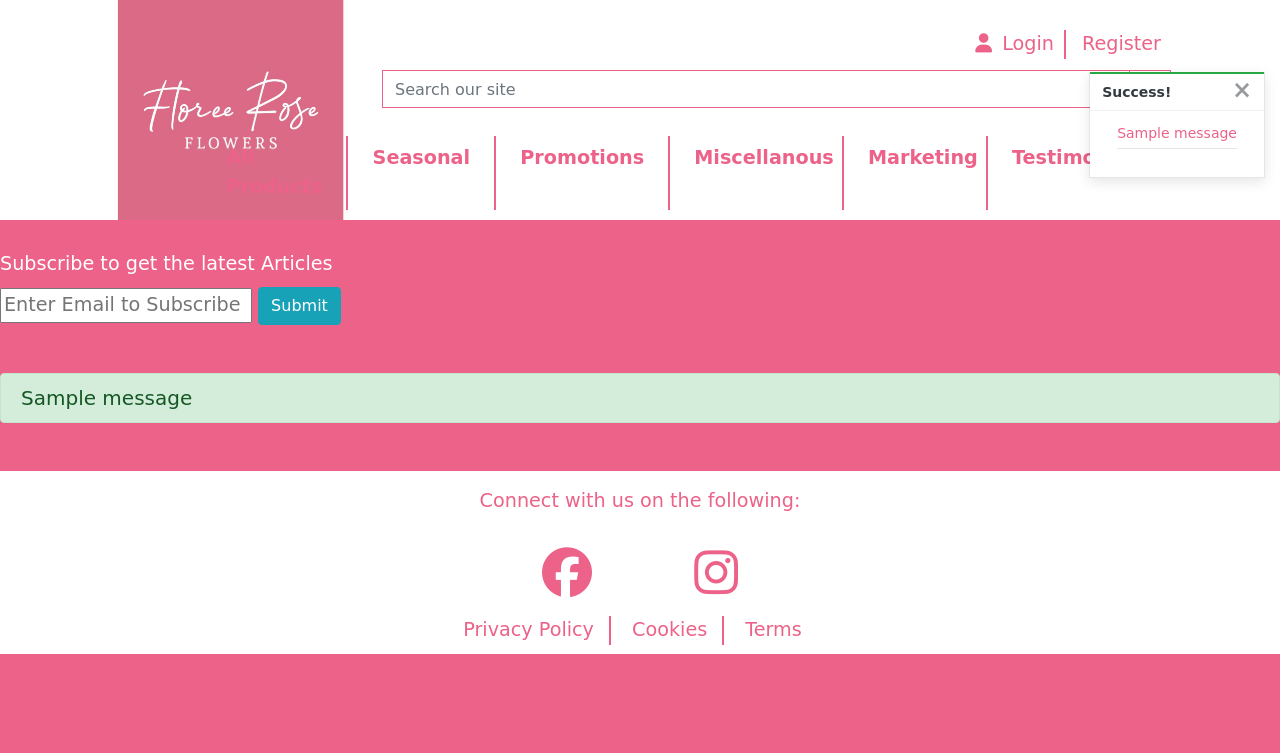
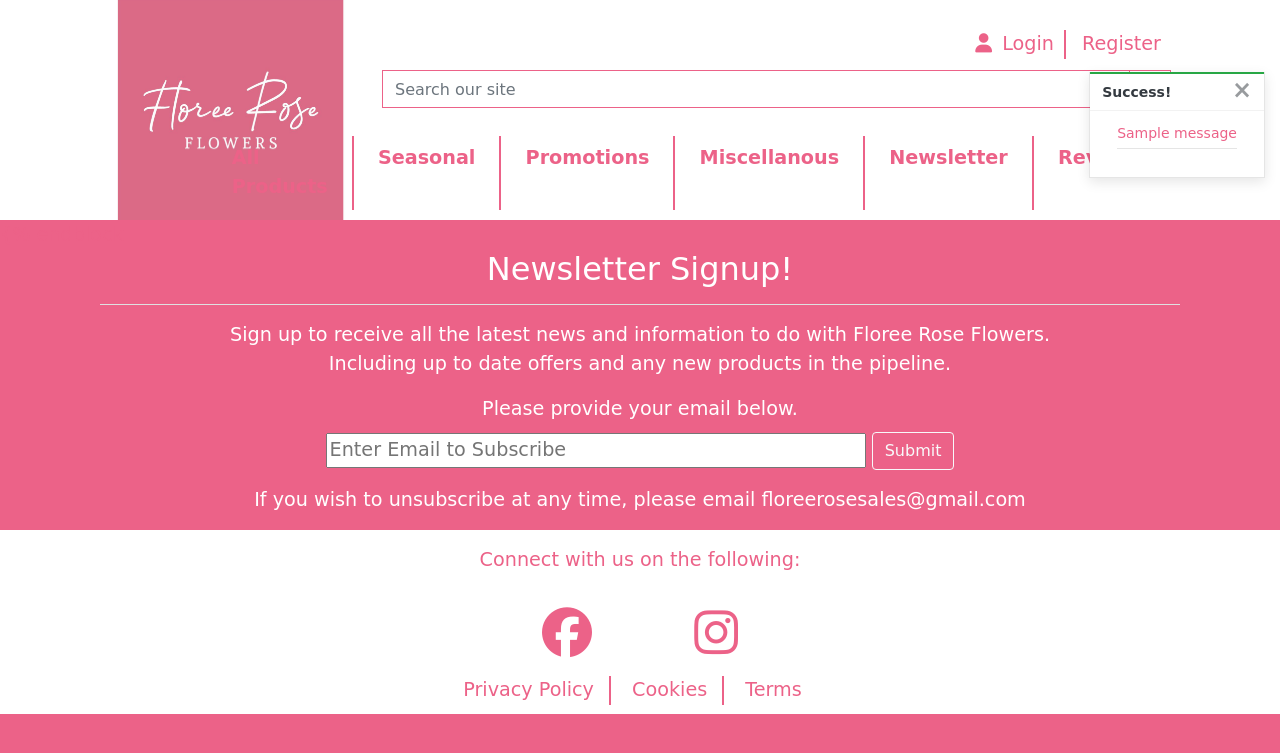
Before and after one commit to benamos216/PP5, a Django app: page /marketing/ in a window 1280 px wide. Shown: the top 753 px of the page. Run offline with Django 3.2, Linux system fonts and the light colour scheme; tables that the repository leaves empty hold one stand-in row (values such as "Sample post"); one stand-in notice (Sample message) is shown; some libraries are stand-ins or nearby versions; some web fonts are replaced.

Commit message:
finished newsletter api

```diff
--- a/basket/templates/basket/basket.html
+++ b/basket/templates/basket/basket.html
@@ -100,9 +100,9 @@
                     </div>
                 </div>
                 <div class="mb-3">
-                    <a href="{% url 'stocks' %}" class="btn btn-outline-light rounded-1 btn-lg">
+                    <a href="{% url 'stocks' %}" class="btn btn-outline-light stock-link rounded-1 btn-lg">
                         <span class="icon">
-                            <i class="fas fa-chevron-left"></i>
+                            <i class="fas fa-chevron-left text-white"></i>
                         </span>
                         <span class="text-uppercase">Keep Shopping</span>
                     </a>
--- a/checkout/templates/checkout/checkout.html
+++ b/checkout/templates/checkout/checkout.html
@@ -96,13 +96,13 @@
                     </fieldset>
 
                     <div class="submit-button text-right mt-5 mb-2">
-                        <a href="{% url 'view_basket' %}" class="btn btn-outline-light rounded-1">
+                        <a href="{% url 'view_basket' %}" class="btn btn-outline-light rounded-1 stock-link">
                             <span class="text-white">
                                 <i class="fas fa-chevron-left"></i>
                             </span>
                             <span class="font-weight-bold">Adjust Bag</span>
                         </a>
-                        <button id="submit-button" class="btn btn-outline-light rounded-1">
+                        <button id="submit-button" class="btn btn-outline-light rounded-1 stock-link">
                             <span class="font-weight-bold">Complete Order</span>
                             <span class="text-white">
                                 <i class="fas fa-lock"></i>
--- a/checkout/templates/checkout/checkout_success.html
+++ b/checkout/templates/checkout/checkout_success.html
@@ -180,7 +180,7 @@
             {% else %}
                 <a href="{% url 'stocks' %}" class="btn btn-outline-light rounded-1 stock-link my-2">
                     <span class="icon mr-2">
-                        <i class="fas fa-gifts"></i>
+                        <i class="fas fa-gifts text-white"></i>
                     </span>
                     <span class="text-uppercase">Now check out the latest deals!</span>
                 </a>
--- a/floree_rose/settings.py
+++ b/floree_rose/settings.py
@@ -175,6 +175,10 @@ STRIPE_PUBLIC_KEY = os.environ.get('STRIPE_PUBLIC_KEY', '')
 STRIPE_SECRET_KEY = os.environ.get('STRIPE_SECRET_KEY', '')
 STRIPE_WH_SECERT = os.environ.get('STRIPE_WH_SECRET', '')
 
+# MAILCHIMP CREDENTIALS
+MAILCHIMP_API_KEY = "884f81650371aca330b3b298990542de-us21"
+MAILCHIMP_DATA_CENTER = "us21"
+MAILCHIMP_EMAIL_LIST_ID = "9202c99111"
 
 # Default primary key field type
 # https://docs.djangoproject.com/en/3.2/ref/settings/#default-auto-field
--- a/marketing/templates/marketing/signupform.html
+++ b/marketing/templates/marketing/signupform.html
@@ -4,25 +4,29 @@
 {% block content %}
 
 {% endblock   <!--Email subscription Form -->
-    <form method="post" action="{% url 'subscription' %}">
-      {% csrf_token %}
-
-      <div class="form-group">
-        <label>Subscribe to get the latest Articles</label> <br>
-        <input type="email" name="email" placeholder="Enter Email to Subscribe">
-        <button class="btn btn-info" type="submit">Submit</button>
+  <div class="container text-white">
+    <div class="row">
+      <div class="col-12 text-center">
+        <h2>Newsletter Signup!</h2>
+        <hr class="bg-light">
+        <p>Sign up to receive all the latest news and information to do with Floree Rose Flowers.<br>
+          Including up to date offers and any new products in the pipeline.<br>
+        </p>
       </div>
 
-    </form>
+        <div class="col-12 text-center">
+          <form method="post" action="{% url 'subscription' %}">
+            {% csrf_token %}
 
-    <!-- message if email is sent -->
-  {% if messages %}
-    {% for message in messages %}
-      <div class="my-5 alert alert-success">
-        <h5 class="m-0">
-            {{ message }}
-        </h5>
-      </div>
-    {% endfor %}
-  {% endif %}
+            <div class="form-group">
+              <label>Please provide your email below.</label> <br>
+              <input type="email" name="email" placeholder="Enter Email to Subscribe" class="w-50">
+              <button class="btn btn-outline-light rounded-1 stock-link" type="submit">Submit</button>
+            </div>
+            <p>If you wish to unsubscribe at any time, please email floreerosesales@gmail.com</p>
+          </form>
+        </div>
+
+    </div>
+  </div>
   {% endblock %}
--- a/marketing/views.py
+++ b/marketing/views.py
@@ -1,11 +1,47 @@
-from django.shortcuts import render
+from django.shortcuts import render, HttpResponse
 from django.contrib import messages
 
+from django.conf import settings
+from mailchimp_marketing import Client
+from mailchimp_marketing.api_client import ApiClientError
 
+
+# Mailchimp Settings
+api_key = settings.MAILCHIMP_API_KEY
+server = settings.MAILCHIMP_DATA_CENTER
+list_id = settings.MAILCHIMP_EMAIL_LIST_ID
+
+
+# Subscription Logic
+def subscribe(email):
+    """
+     Contains code handling the communication to the mailchimp api
+     to create a contact/member in an audience/list.
+    """
+
+    mailchimp = Client()
+    mailchimp.set_config({
+        "api_key": api_key,
+        "server": server,
+    })
+
+    member_info = {
+        "email_address": email,
+        "status": "subscribed",
+    }
+
+    try:
+        response = mailchimp.lists.add_list_member(list_id, member_info)
+        print("response: {}".format(response))
+    except ApiClientError as error:
+        print("An exception occurred: {}".format(error.text))
+
+
+# Views here.
 def subscription(request):
     if request.method == "POST":
         email = request.POST['email']
-        print(email)
+        subscribe(email)                    # function to access mailchimp
         messages.success(request, "Email received. thank You! ") # message
 
     return render(request, "marketing/signupform.html")
--- a/profiles/templates/profiles/profile.html
+++ b/profiles/templates/profiles/profile.html
@@ -15,8 +15,11 @@
         <form class="mt-3" action="{% url 'profile' %}" method="POST" id="profile-update-form">
             {% csrf_token %}
             {{ form|crispy }}
-            <button class="btn btn-outline-light rounded-1 text-uppercase float-right stock-link">Update Information</button>
+            <button class="btn btn-outline-light rounded-1 float-right stock-link">Update Information</button>
         </form>
+        <div>
+            <a href="{% url 'account_change_password' %}" class="text-white stock-link btn btn-outline-light rounded-1">Change Password</a>
+        </div>
     </div>
     <div class="col-12 col-lg-6">
         <p class="text-white">Order History</p>
--- a/requirements.txt
+++ b/requirements.txt
@@ -4,6 +4,7 @@ Django==3.2
 django-allauth==0.41.0
 django-crispy-forms==1.14.0
 ldif3==3.1.1
+mailchimp-marketing==3.0.80
 oauthlib==3.2.2
 Pillow==9.4.0
 python-card-me==0.9.3
--- a/static/css/base.css
+++ b/static/css/base.css
@@ -266,8 +266,9 @@ header {
 }
 
 .stock-link:hover {
-    color: #62ECC6 !important;
+    color: #ec6288 !important;
     text-decoration: none !important;
+    background-color: black;
 }
 
 .sort-by-dropdown {
--- a/templates/allauth/account/email_confirm.html
+++ b/templates/allauth/account/email_confirm.html
@@ -17,7 +17,7 @@
 
 <form method="post" action="{% url 'account_confirm_email' confirmation.key %}">
 {% csrf_token %}
-    <button class="btn btn-outline-light btn-lg" type="submit">{% trans 'Confirm' %}</button>
+    <button class="btn btn-outline-light btn-lg rounded-1 stock-link" type="submit">{% trans 'Confirm' %}</button>
 </form>
 
 {% else %}
--- a/templates/allauth/account/login.html
+++ b/templates/allauth/account/login.html
@@ -40,7 +40,7 @@ for a {{ site_name }} account and sign in below:{% endblocktrans %}</p>
   <input type="hidden" name="{{ redirect_field_name }}" value="{{ redirect_field_value }}" />
   {% endif %}
   <a class="button secondaryAction" href="{% url 'account_reset_password' %}">{% trans "Forgot Password?" %}</a>
-  <button class="primaryAction btn btn-lg btn-outline-light" type="submit">{% trans "Sign In" %}</button>
+  <button class="primaryAction btn btn-lg btn-outline-light rounded-1 stock-link" type="submit">{% trans "Sign In" %}</button>
 </form>
 
 {% endblock %}
--- a/templates/allauth/account/logout.html
+++ b/templates/allauth/account/logout.html
@@ -14,7 +14,7 @@
   {% if redirect_field_value %}
   <input type="hidden" name="{{ redirect_field_name }}" value="{{ redirect_field_value }}"/>
   {% endif %}
-  <button class="btn btn-outline-light btn-lg" type="submit">{% trans 'Sign Out' %}</button>
+  <button class="btn btn-outline-light btn-lg rounded-1 stock-link" type="submit">{% trans 'Sign Out' %}</button>
 </form>
 
 
--- a/templates/allauth/account/password_change.html
+++ b/templates/allauth/account/password_change.html
@@ -10,6 +10,6 @@
     <form method="POST" action="{% url 'account_change_password' %}" class="password_change text-white">
         {% csrf_token %}
         {{ form|crispy }}
-        <button class="btn btn-outline-light btn-lg" type="submit" name="action">{% trans "Change Password" %}</button>
+        <button class="btn btn-outline-light btn-lg rounded-1 stock-link" type="submit" name="action">{% trans "Change Password" %}</button>
     </form>
 {% endblock %}
--- a/templates/allauth/account/signup.html
+++ b/templates/allauth/account/signup.html
@@ -15,7 +15,7 @@
   {% if redirect_field_value %}
   <input type="hidden" name="{{ redirect_field_name }}" value="{{ redirect_field_value }}" />
   {% endif %}
-  <button class="btn btn-outline-light btn-lg" type="submit">{% trans "Sign Up" %} &raquo;</button>
+  <button class="btn btn-outline-light btn-lg rounded-1 stock-link" type="submit">{% trans "Sign Up" %} &raquo;</button>
 </form>
 
 {% endblock %}
--- a/templates/includes/main-nav.html
+++ b/templates/includes/main-nav.html
@@ -136,7 +136,7 @@
                                         &nbsp;
                                     </div>
                                     <li class="nav-item dropdown vl">
-                                        <a class="font-weight-bold nav-link" href="#" id="misc-link" data-toggle="dropdown" aria-haspopup="true" aria-expanded="false">
+                                        <a class="font-weight-bold nav-link mr-3" href="#" id="misc-link" data-toggle="dropdown" aria-haspopup="true" aria-expanded="false">
                                             Miscellanous
                                         </a>
                                         <div class="dropdown-menu border-0" aria-labelledby="misc-link">
@@ -149,8 +149,8 @@
                                         &nbsp;
                                     </div>
                                     <li class="nav-item dropdown vl">
-                                        <a class="font-weight-bold nav-link" href="{% url 'subscription' %}">
-                                            Marketing
+                                        <a class="font-weight-bold nav-link mr-3" href="{% url 'subscription' %}">
+                                            Newsletter
                                         </a>
                                     </li>
                                     <div class="link divide">
@@ -158,7 +158,7 @@
                                     </div>
                                     <li class="nav-item dropdown vl">
                                         <a class="font-weight-bold nav-link" href="{% url 'review' %}">
-                                            Testimonials
+                                            Reviews
                                         </a>
                                     </li>
                                 </ul>
--- a/templates/includes/toasts/toast_success.html
+++ b/templates/includes/toasts/toast_success.html
@@ -39,7 +39,7 @@
                         Total:
                         <span class="float-right">£{{ total|floatformat:2 }}</span>
                     </p></strong>
-                    <a href="{% url 'view_basket' %}" class="btn btn-black btn-block rounded-0">
+                    <a href="{% url 'view_basket' %}" class="btn btn-outline-dark btn-block rounded-1">
                         <span class="text-uppercase">Go To Secure Checkout</span>
                         <span class="icon">
                             <i class="fas fa-lock"></i>
```
